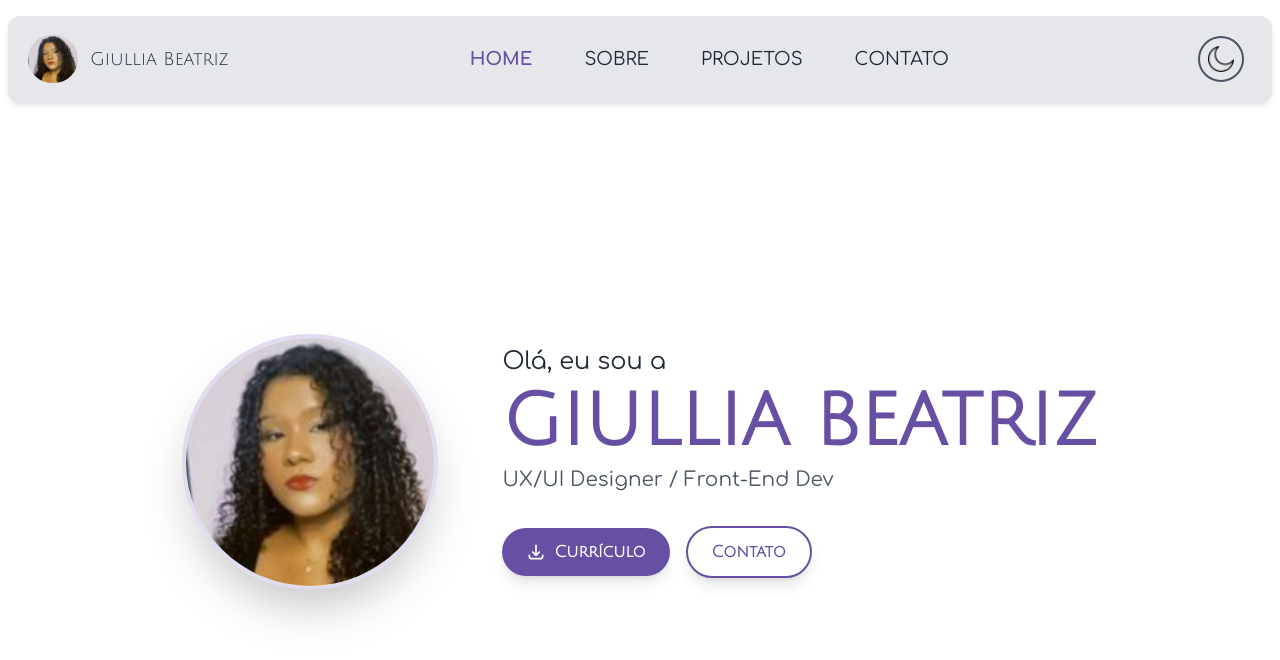
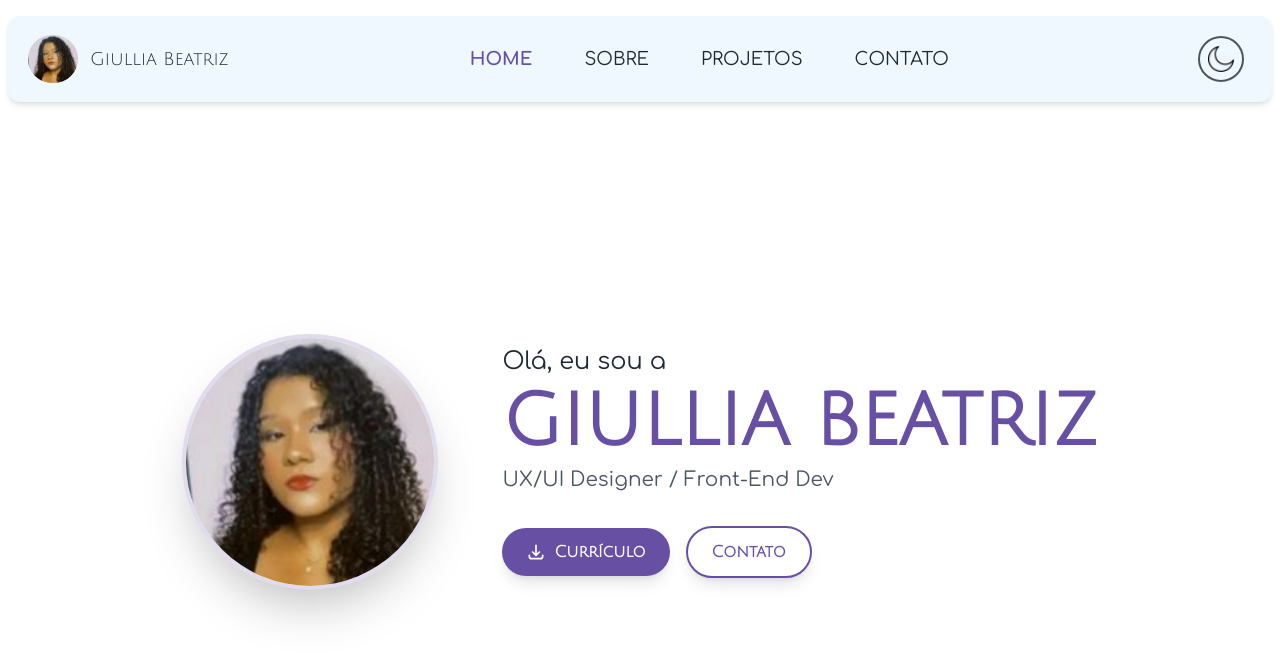
Before and after one commit to giulliabeatriz/portfolio, a React (Vite) app: page / in a window 1280 px wide. Shown: the top 660 px of the page. Built offline with nearby package versions, Linux system fonts and the light colour scheme; a web font is replaced by a local one.

Commit message:
[fix]: alteração da variável light da cor secondary; de  #e5e7eb para  #f0f8ff

```diff
--- a/tailwind.config.js
+++ b/tailwind.config.js
@@ -16,7 +16,7 @@ export default {
           dark: '#4d3d7d',
         },
         'secondary': {
-          light: '#e5e7eb',
+          light: '#f0f8ff',
           DEFAULT: '#4b5563',
           dark: '#1f2937',
         },
```
